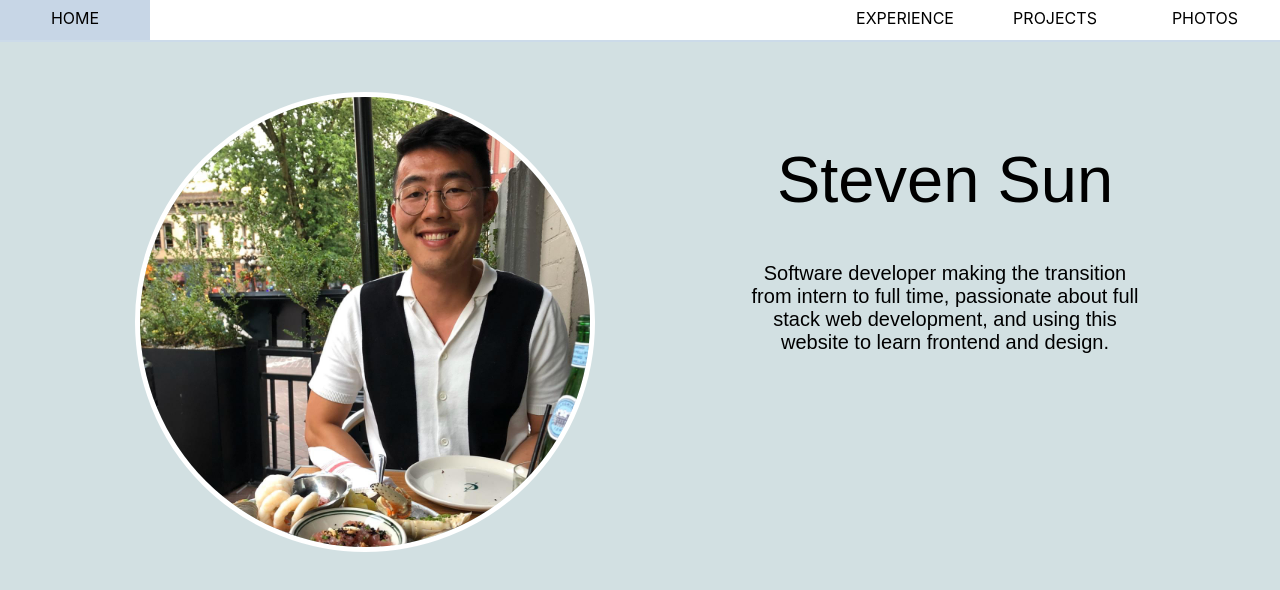
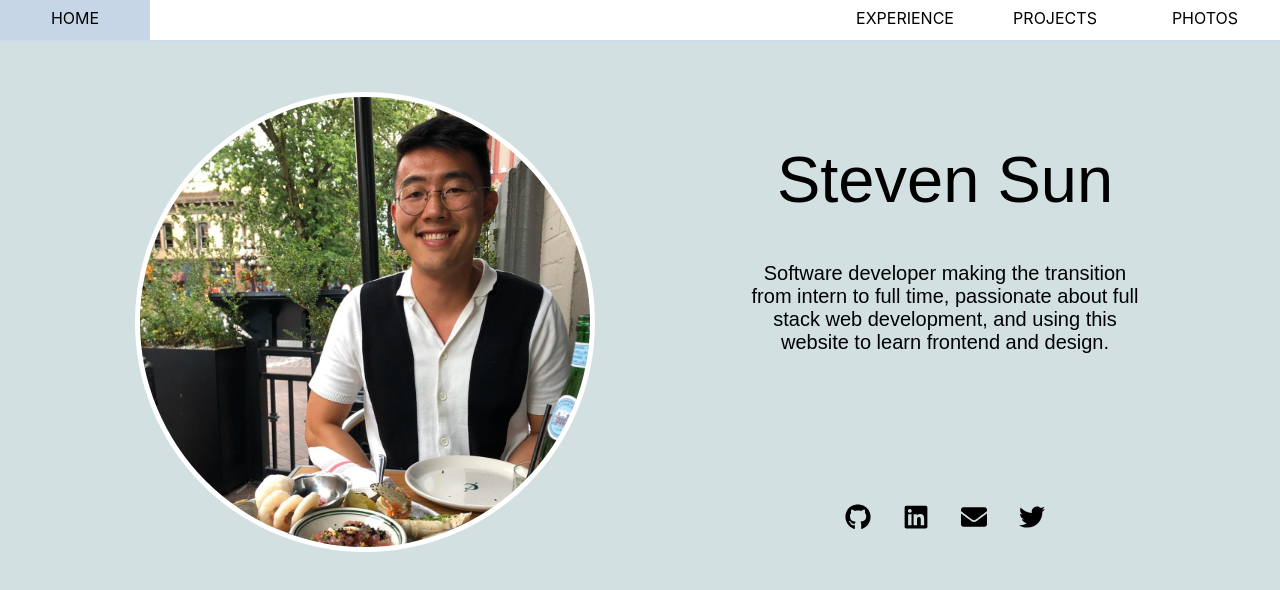
Before and after one commit to stsun1026/stsun1026.github.io, a React (Create React App) app: page / in a window 1280 px wide. Shown: the top 590 px of the page. Built offline with nearby package versions, Linux system fonts and the light colour scheme.

Commit message:
Revert media bar

```diff
--- a/src/components/MediaBar/MediaBar.js
+++ b/src/components/MediaBar/MediaBar.js
@@ -9,6 +9,10 @@ const MediaBar = ({
     <div
       className={ styles.container }
     >
+      <a className={ styles.link } href="https://github.com/stsun1026" target="_blank"><FaGithub/></a>
+      <a className={ styles.link } href="https://www.linkedin.com/in/steven-sun-195542145/" target="_blank"><FaLinkedin/></a>
+      <a className={ styles.link } href="mailto:stevensun1026@gmail.com" target="_blank"><FaEnvelope/></a>
+      <a className={ styles.link } href="https://twitter.com/stsun16" target="_blank"><FaTwitter/></a>
     </div>
   );
 }
```
